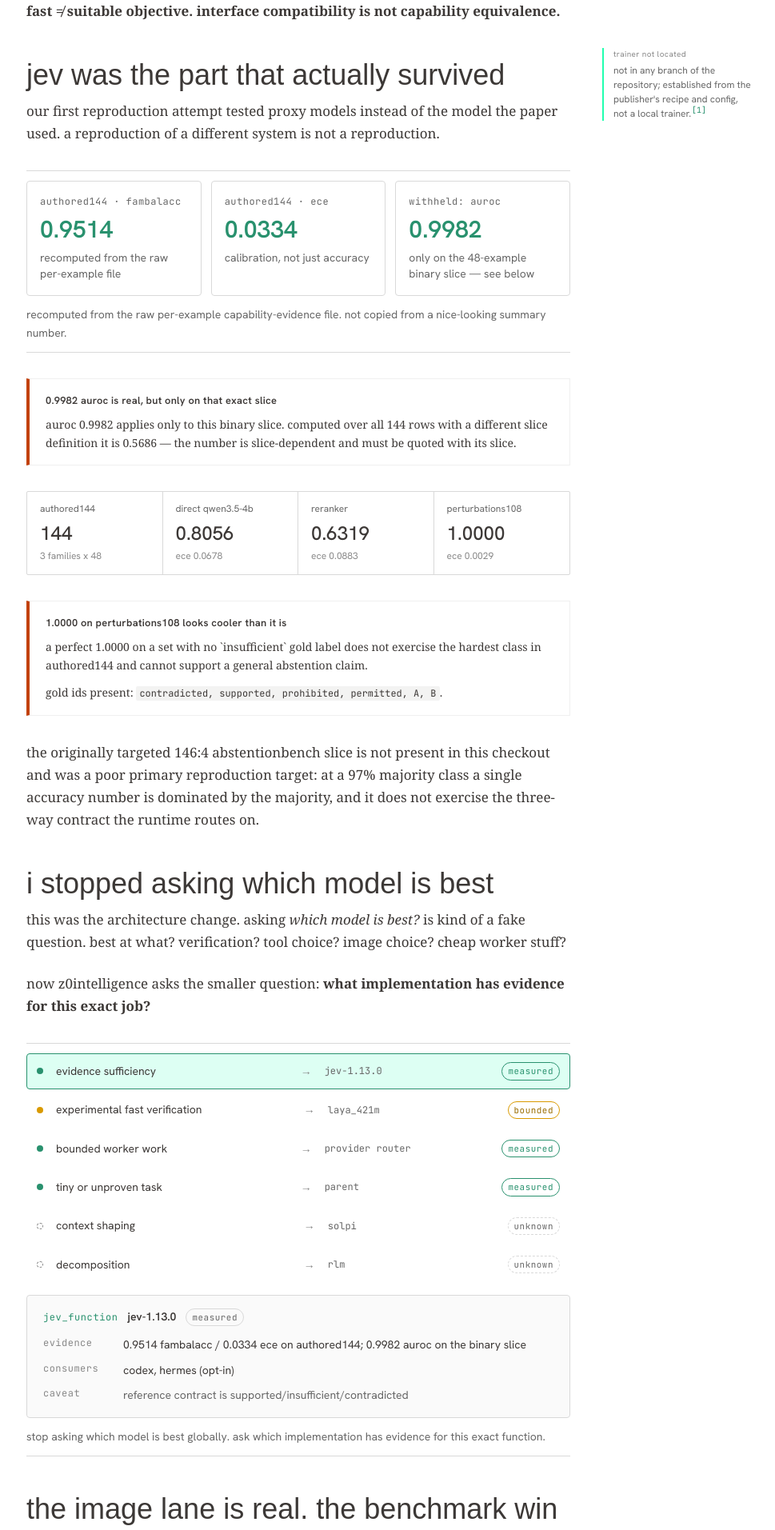
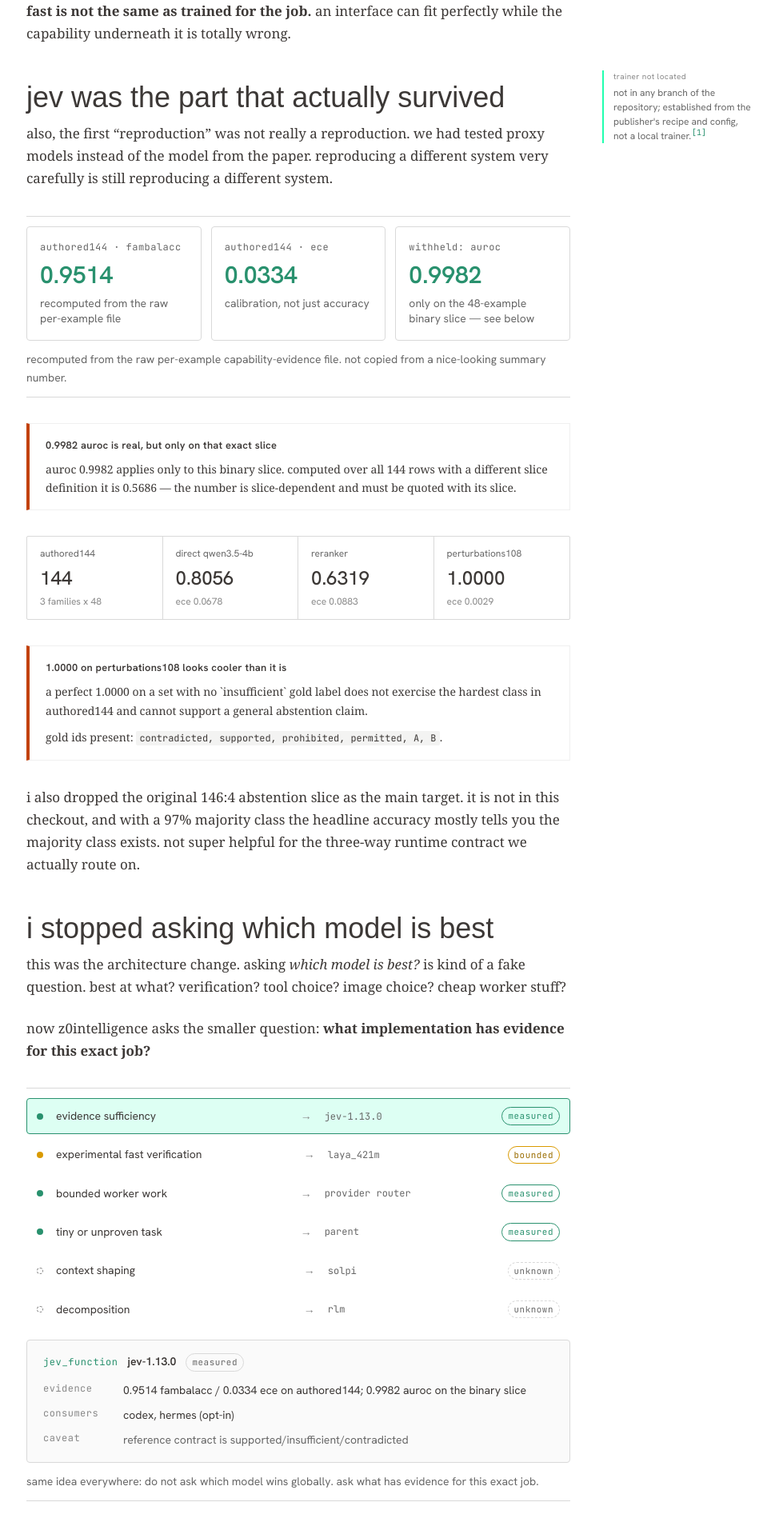
Before and after one commit to kvnloo/z0evals, a Next.js app in the folder web/: page /z0intelligence-function-routing in a window 1280 px wide. Shown: the part 1980-3893 px from the top of the page at 80% size, without its empty margins (267-1236 px from the left). Built offline with nearby package versions, Linux system fonts and the light colour scheme; a web font is replaced by a local one.

Commit message:
style(blog): remove the remaining lab-report voice from routing

```diff
--- a/web/app/z0intelligence-function-routing/page.tsx
+++ b/web/app/z0intelligence-function-routing/page.tsx
@@ -176,13 +176,17 @@ const story = (
       <p>{N.boolean_defect.why}</p>
       <p><strong>{N.boolean_defect.consequence}.</strong></p>
     </Callout>
-    <p><strong>{N.lesson}</strong></p>
+    <p><strong>fast is not the same as trained for the job.</strong> an interface can fit perfectly while the capability underneath it is totally wrong.</p>
     <MarginNote n={1} label="trainer not located">
       {N.trainer_location}.
     </MarginNote>
 
     <h2 id="jev">jev was the part that actually survived</h2>
-    <p>{J.proxy_correction}</p>
+    <p>
+      also, the first “reproduction” was not really a reproduction. we had tested proxy models
+      instead of the model from the paper. reproducing a different system very carefully is still
+      reproducing a different system.
+    </p>
     <MetricReveal
       stages={jevStages}
       caption="recomputed from the raw per-example capability-evidence file. not copied from a nice-looking summary number."
@@ -202,7 +206,11 @@ const story = (
       <p>{jbg.disclosure}</p>
       <p>gold ids present: <code>{jbg.gold_ids_present.join(", ")}</code>.</p>
     </Callout>
-    <p>{J.abandoned_target.text}</p>
+    <p>
+      i also dropped the original 146:4 abstention slice as the main target. it is not in this
+      checkout, and with a 97% majority class the headline accuracy mostly tells you the majority
+      class exists. not super helpful for the three-way runtime contract we actually route on.
+    </p>
 
     <h2 id="capability">i stopped asking which model is best</h2>
     <p>
@@ -213,7 +221,10 @@ const story = (
       now z0intelligence asks the smaller question: <strong>what implementation has evidence for
       this exact job?</strong>
     </p>
-    <CapabilityMap functions={capabilityEntries} caption={CM.caption} />
+    <CapabilityMap
+      functions={capabilityEntries}
+      caption="same idea everywhere: do not ask which model wins globally. ask what has evidence for this exact job."
+    />
 
     <h2 id="image-decisions">the image lane is real. the benchmark win is extremely not real.</h2>
     <p>
@@ -236,13 +247,13 @@ const story = (
     <h2 id="measurement-state">a token count needs a provenance tag too</h2>
     <p>
       another stupid bug class: counting the last assistant message and calling it the whole run.
-      the omp bridge now carries provider usage across turns instead. {MP.provider_usage.behavior}.{" "}
-      {MP.provider_usage.complete_rule}.
+      omp now accumulates provider-reported input/output usage across the whole trace, and it only
+      gets to say <code>complete</code> when every observed turn actually carried provider usage.
     </p>
     <Callout kind="info" title="complete and partial are not synonyms">
-      <p>{MP.provider_usage.fallback}.</p>
-      <p>{MP.provider_usage.proof}.</p>
-      <p>{MP.tokenomics.behavior}. {MP.tokenomics.rule}.</p>
+      <p>missing provider usage stays partial. the char-count fallback stays labeled as a proxy.</p>
+      <p>the two-turn proof closes at 21 tokens: 10+2, then 7+2.</p>
+      <p>that measurement state also survives into tokenomics instead of getting quietly upgraded later.</p>
     </Callout>
 
     <h2 id="providers">routing is boring until you prove the worker actually ran</h2>
@@ -252,7 +263,11 @@ const story = (
       work across {PR.batch.physical_attempts} attempts, with {PR.batch.successful_fallbacks} real
       fallbacks. that is the number i care about now, not just “router said provider x.”
     </p>
-    <RoutingTrace providers={providerRows} admission={admission} caption={PR.caption} />
+    <RoutingTrace
+      providers={providerRows}
+      admission={admission}
+      caption="six providers physically did work. the cap numbers are policy inputs; only the 32-admission test is measured here."
+    />
     <p>
       we also forced a real failure. an invalid groq credential produced{" "}
       <strong>{PR.fallback_proof.observed}</strong>. {PR.fallback_proof.also}.
@@ -270,7 +285,10 @@ const story = (
     </Callout>
 
     <h2 id="freetier">free is nice. free is also not an architecture.</h2>
-    <p>{FT.caption}</p>
+    <p>
+      the free path is intentionally boring: compiled python route, one authority, one executor.
+      replay and conflict rejection were proven by replacing the pod instead of trusting an assertion.
+    </p>
     <MetricRow
       items={[
         { k: "provider / model", v: FT.execution.model.replace("nvidia/", ""), s: FT.execution.provider },
@@ -332,7 +350,10 @@ const story = (
         <strong>+{cbe1.delta.toFixed(1)}</strong> [{cbe1.lo.toFixed(1)}, {cbe1.hi.toFixed(1)}].
       </p>
     </Callout>
-    <p><strong>{CB.hypothesis}</strong> {CB.next}</p>
+    <p>
+      <strong>the parent cannot save tokens if it still reads the whole original task plus a giant worker response.</strong>
+      the next thing to test is typed / compressed worker output, not just an even better worker model.
+    </p>
     <p>{CB.nemotron.note}</p>
     <MarginNote n={2} label="excluded cohort">{cbcoh0.why}</MarginNote>
     <MarginNote n={3} label="grading correction">{CB.grading_note} billing: {CB.billing}</MarginNote>
@@ -408,7 +429,10 @@ const story = (
     </Callout>
 
     <h2 id="route-demo">so what would z0 actually do?</h2>
-    <p>{RD.caption}</p>
+    <p>
+      pick a task shape and this shows the route the frozen cohort actually produced, plus the
+      reason it recorded. no imaginary “ideal router” in this widget.
+    </p>
     <CapabilityMap
       functions={routeEntries}
       caption="frozen decisions from the measured cohorts. the status is evidence level, not a vibes score."
```
